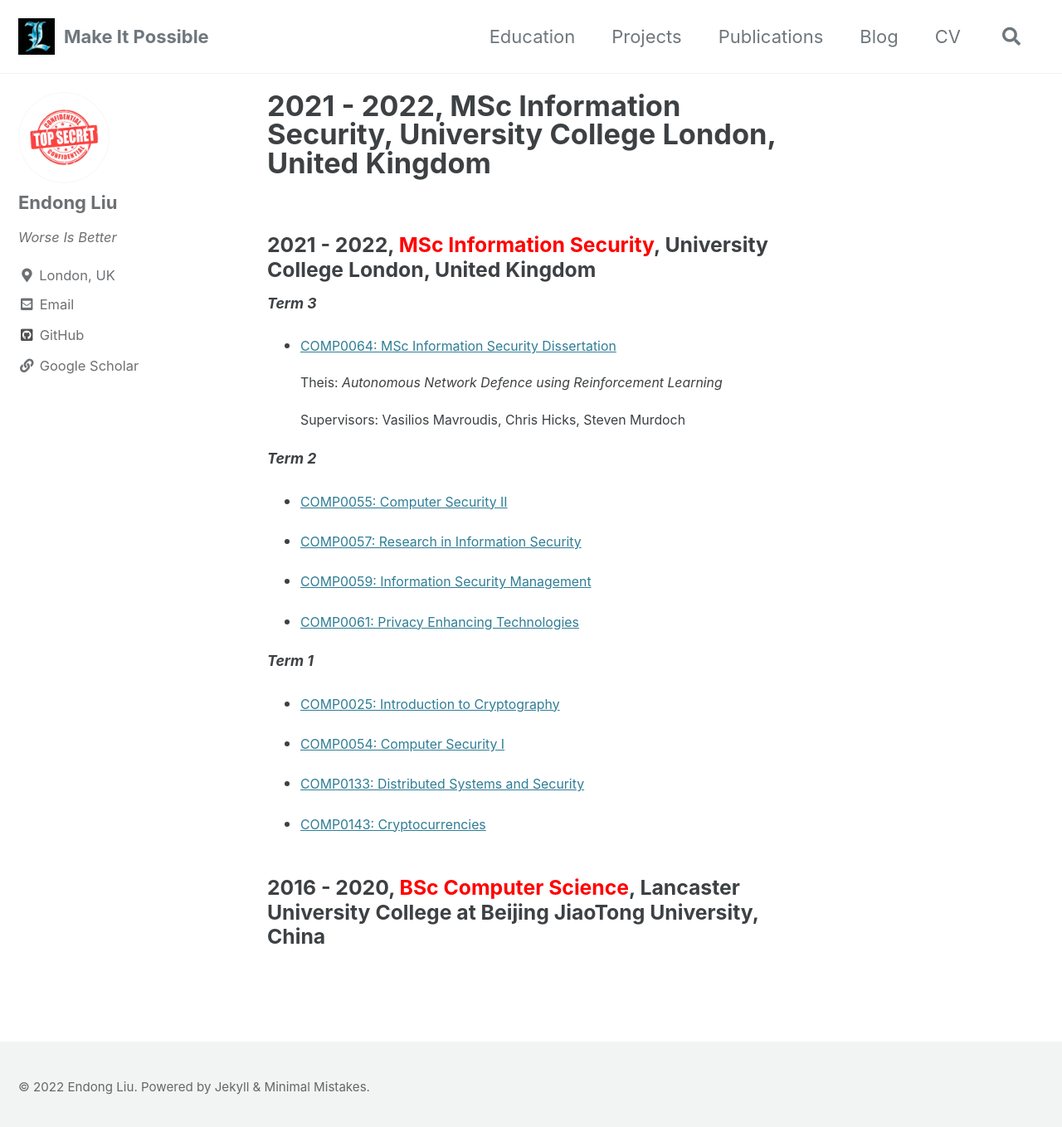
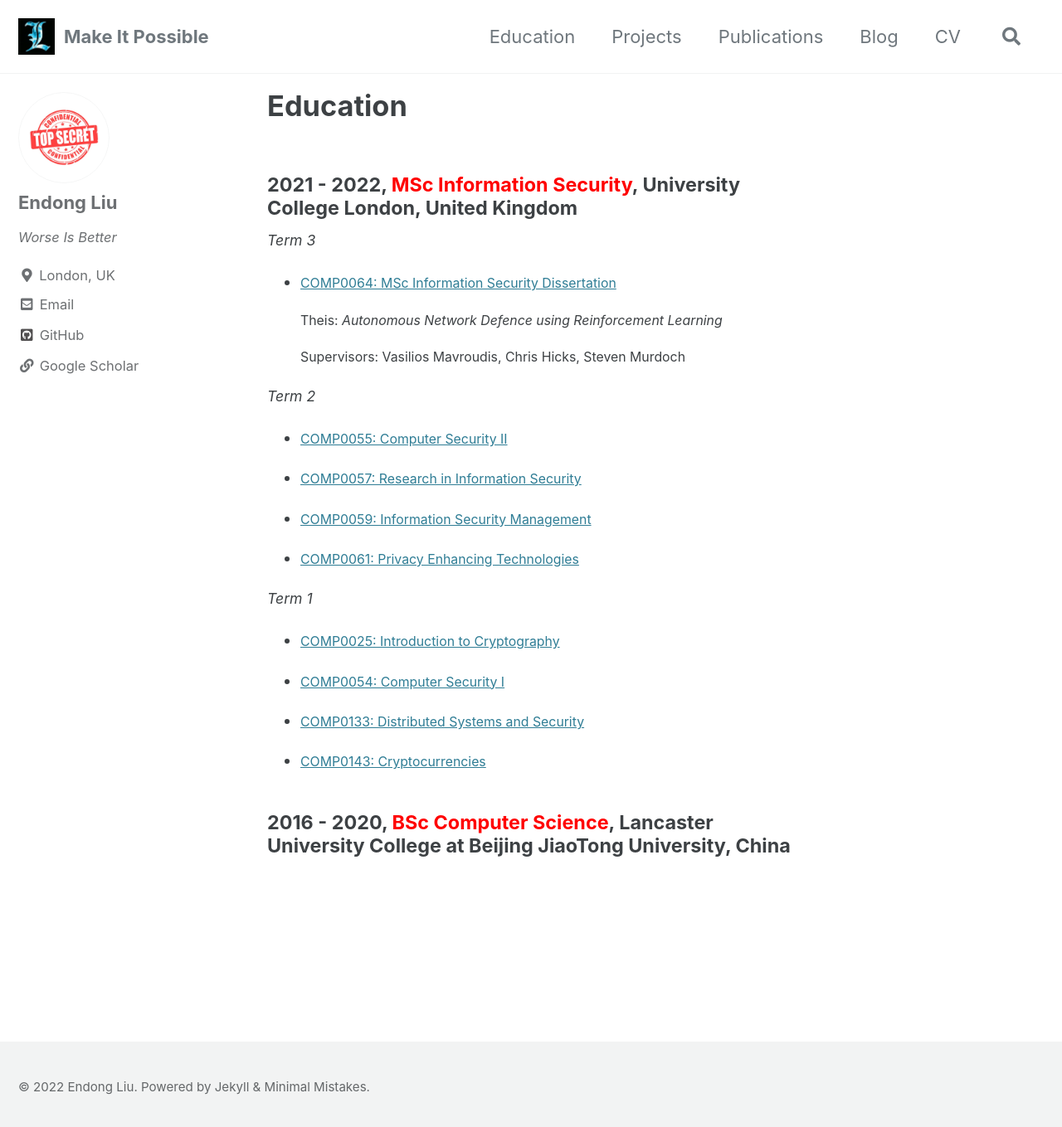
Before and after one commit to ZzPoLariszZ/zzpolariszz.github.io, a Jekyll site: the page built from _pages/education.md, in a window 1280 px wide and 1367 px high. Shown: the top 1359 px of the window at 83% size. Built offline with Jekyll 4.4.1, drawn with Linux system fonts in a browser that asks for light colours; cached includes are drawn as plain includes; our own code applies the rules of GitHub Pages for plain Markdown files.

Commit message:
Update education.md

```diff
--- a/_pages/education.md
+++ b/_pages/education.md
@@ -1,12 +1,13 @@
 ---
 permalink: /education/
+title: "Education"
 layout: single
 author_profile: true
 ---
 
-### 2021 - 2022, <span style="color: red">MSc Information Security</span>, University College London, United Kingdom
+#### 2021 - 2022, <span style="color: red">MSc Information Security</span>, University College London, United Kingdom
 
-***Term 3***
+*Term 3*
 
 - [COMP0064: MSc Information Security Dissertation](https://www.ucl.ac.uk/module-catalogue/modules/msc-information-security-dissertation-COMP0064)
 
@@ -14,7 +15,7 @@
 
     Supervisors: Vasilios Mavroudis, Chris Hicks, Steven Murdoch
 
-***Term 2***
+*Term 2*
 
 - [COMP0055: Computer Security II](https://www.ucl.ac.uk/module-catalogue/modules/computer-security-ii-COMP0055)
 
@@ -24,7 +25,7 @@
 
 - [COMP0061: Privacy Enhancing Technologies](https://www.ucl.ac.uk/module-catalogue/modules/privacy-enhancing-technologies-COMP0061)
 
-***Term 1***
+*Term 1*
 
 - [COMP0025: Introduction to Cryptography](https://www.ucl.ac.uk/module-catalogue/modules/introduction-to-cryptography/COMP0025)
 
@@ -34,4 +35,4 @@
 
 - [COMP0143: Cryptocurrencies](https://www.ucl.ac.uk/module-catalogue/modules/cryptocurrencies/COMP0143)
 
-### 2016 - 2020, <span style="color: red">BSc Computer Science</span>, Lancaster University College at Beijing JiaoTong University, China
+#### 2016 - 2020, <span style="color: red">BSc Computer Science</span>, Lancaster University College at Beijing JiaoTong University, China
```
